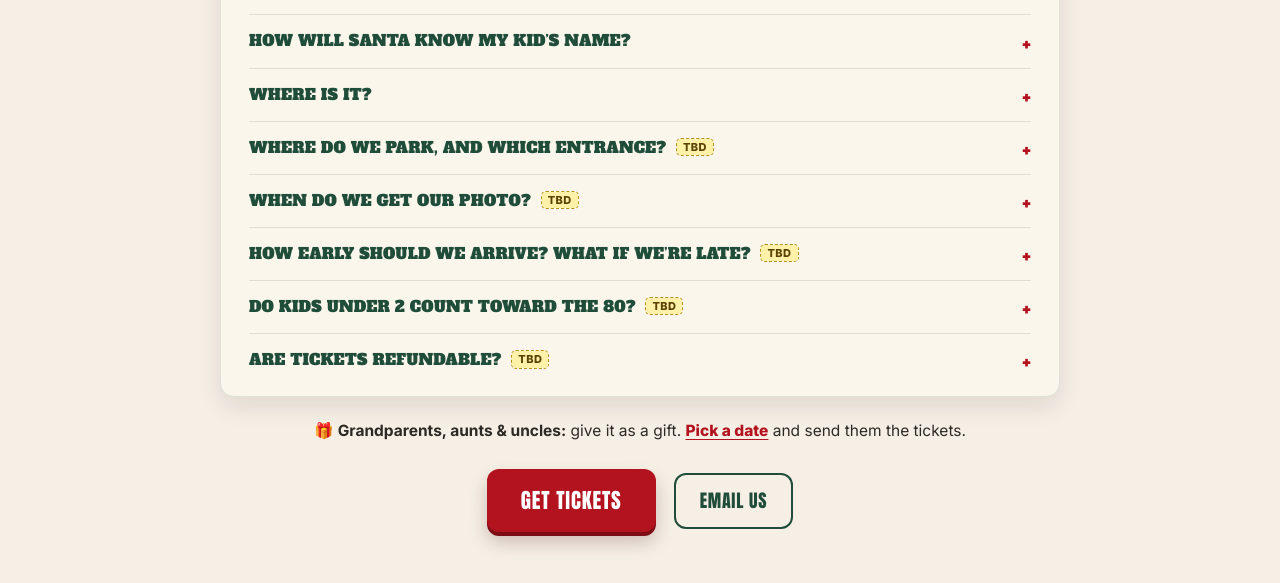
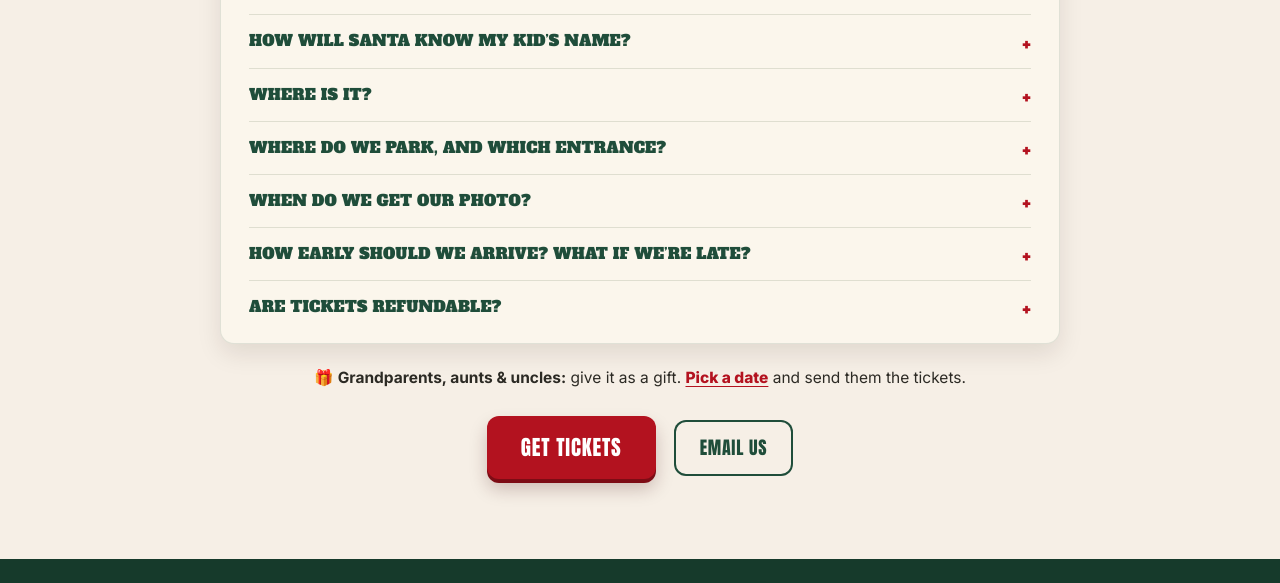
Before and after one commit to TheSgtPepper/brunchplz-events, a plain HTML site: page preview/santaplz-v2-04daf6fe02/index.html in a window 1280 px wide. Shown: the part 6220-6803 px from the top of the page. Drawn offline with Linux system fonts and the light colour scheme; a web font is replaced by a local one.

Commit message:
santaplz v3 preview: final FAQ copy, OG v3

```diff
--- a/preview/santaplz-v2-04daf6fe02/index.html
+++ b/preview/santaplz-v2-04daf6fe02/index.html
@@ -1,4 +1,4 @@
-<!doctype html><html lang="en"><head><meta charset="utf-8"><meta name="viewport" content="width=device-width,initial-scale=1"><meta name="robots" content="noindex,nofollow,noarchive"><title>PREVIEW: SANTA, PLEASE! v3</title><meta property="og:title" content="SANTA, PLEASE! Kids save Christmas in their PJs &amp; meet Santa"><meta property="og:description" content="Sundays Nov 29 – Dec 20 at Passenger &amp; Rail Co., Marion, OH. Cocoa, cookies, a sleigh bell and a family photo with Santa. $25 per person, under 2 free."><meta property="og:image" content="https://thesgtpepper.github.io/brunchplz-events/assets/santaplz/v2/og_santaplz_1200x630.jpg"><meta property="og:image:width" content="1200"><meta property="og:image:height" content="630"><style>body{margin:0;font-family:Georgia,serif;font-size:18px;letter-spacing:.03em;line-height:1.8;color:#333;background:#fff}
+<!doctype html><html lang="en"><head><meta charset="utf-8"><meta name="viewport" content="width=device-width,initial-scale=1"><meta name="robots" content="noindex,nofollow,noarchive"><title>PREVIEW: SANTA, PLEASE! v3</title><meta property="og:title" content="SANTA, PLEASE! Kids save Christmas in their PJs &amp; meet Santa"><meta property="og:description" content="Sundays Nov 29 – Dec 20 at Passenger &amp; Rail Co., Marion, OH. Cocoa, cookies, a sleigh bell and a family photo with Santa. $25 per person, under 2 free."><meta property="og:image" content="https://thesgtpepper.github.io/brunchplz-events/assets/santaplz/v2/og_santaplz_v3_1200x630.jpg"><meta property="og:image:width" content="1200"><meta property="og:image:height" content="630"><style>body{margin:0;font-family:Georgia,serif;font-size:18px;letter-spacing:.03em;line-height:1.8;color:#333;background:#fff}
 p{margin:0 0 1.2em} a{color:#06c;text-decoration:underline} h2{font-size:44px;letter-spacing:.1em} ul{padding-left:2em}
 .page-section{padding:66px 0}.content-wrapper{max-width:1200px;margin:0 auto;padding:0 4vw}</style><style>/* SANTA, PLEASE! — paste into Squarespace: Website > Website Tools > Custom CSS (works on every plan, including Basic).
    santaplz.com is a one-page site, and the code block brings its own nav bar and footer,
@@ -86,18 +86,6 @@ html { overflow-x: clip; }                       /* the block is full-bleed (100
 #sp .wrap { width: 100%; max-width: 1120px; margin: 0 auto; }
 #sp .section { padding: clamp(48px, 7vw, 80px) clamp(16px, 4vw, 40px); }
 #sp .section h2 { font-size: clamp(28px, 3.8vw, 42px); margin: 0 0 12px; line-height: 1; }
-#sp .tbd {
-  display: inline;
-  font-size: 11px;
-  font-weight: 700;
-  letter-spacing: .06em;
-  text-transform: uppercase;
-  background: none;
-  color: var(--muted);
-  border-radius: 0;
-  padding: 0;
-  vertical-align: baseline;
-}
 #sp .pill {
   display: inline-flex; align-items: center; justify-content: center;
   border: 0; cursor: pointer;
@@ -401,17 +389,6 @@ html { overflow-x: clip; }                       /* the block is full-bleed (100
 #sp .wc .bd { padding: 20px 22px 24px; }
 #sp .wc h3 { font-size: 19px; margin: 0 0 8px; }
 #sp .wc p { margin: 0; color: var(--muted); font-size: 15.5px; text-transform: none; letter-spacing: 0; font-family: Inter, system-ui, sans-serif; font-weight: 400; line-height: 1.55; }
-#sp .tbd-note {
-  margin: 22px 0 0;
-  padding: 0;
-  background: none;
-  border-radius: 0;
-  color: var(--muted);
-  font-size: 13px;
-  max-width: 680px;
-  line-height: 1.5;
-}
-#sp .tbd-note strong { font-weight: 700; color: var(--ink); }
 
 /* santa notes */
 #sp .notes { background: var(--sage-dark); color: var(--cream); scroll-margin-top: 80px; }
@@ -1098,11 +1075,9 @@ html { overflow-x: clip; }                       /* the block is full-bleed (100
   #sp .gift2 .pwyw .k { font-size:21px; }
 }
 
-/* r8: AI placeholder photos, gift line, FAQ TBD markers */
+/* r8: photo figure + gift line */
 #sp .giftline { margin:22px 0 0; font-size:15.5px; color:var(--ink); text-align:center; }
 #sp .giftline a { color:var(--clay) !important; font-weight:800; text-decoration:underline !important; text-underline-offset:3px; }
-#sp summary .tbd { font-family:Inter,system-ui,sans-serif; font-size:11px; letter-spacing:.04em; margin-left:6px; vertical-align:2px; }
-#sp .tbd { display:inline-block; background:#fff1a8; color:#5a4300; font-weight:800; padding:1px 6px; border-radius:4px; outline:1px dashed #b38f00; }
 @media (max-width:900px){ #sp .wh-grid { grid-template-columns:1fr; gap:16px; } #sp .ph-a { position:static; } }
 @media (max-width:760px){ #sp .ph-row { grid-template-columns:1fr; gap:14px; } #sp .giftline { font-size:14.5px; } }
 
@@ -1142,7 +1117,7 @@ html { overflow-x: clip; }                       /* the block is full-bleed (100
 #sp .h2x, #sp .reveal3 .big { text-transform:none !important; }
 #sp .h2x { margin:0; font-family:"Playfair Display", Georgia, serif; font-style:italic; font-weight:900; line-height:1.02; letter-spacing:-.01em; color:var(--sage-dark); font-size:clamp(36px,5.2vw,64px); }
 
-/* hero: invitation card with illustrated Santa medallion (placeholder for a real portrait) */
+/* hero: invitation card with illustrated Santa medallion */
 #sp .hero .tag .inv-k { margin:0 0 12px; font-family:"Alfa Slab One", Georgia, serif; font-size:11.5px; letter-spacing:.18em; text-transform:uppercase; color:var(--sage-dark); text-align:center; display:flex; align-items:center; gap:10px; }
 #sp .hero .tag .inv-k::before, #sp .hero .tag .inv-k::after { content:""; flex:1; height:1px; background:rgba(31,77,58,.35); }
 #sp .hero .tag .inv-top { display:flex; gap:16px; align-items:center; margin-bottom:12px; }
@@ -1284,7 +1259,6 @@ html { overflow-x: clip; }                       /* the block is full-bleed (100
       <div class="tag">
         <p class="inv-k">An invitation from the North Pole</p>
         <div class="inv-top">
-          <!-- ILLUSTRATION PLACEHOLDER: illu_santa_portrait (AI-generated vintage-print illustration). Swap for a real Santa portrait once photographed. -->
           <span class="medal"><img src="https://thesgtpepper.github.io/brunchplz-events/assets/santaplz/v2/illu_santa_portrait.webp" width="300" height="360" alt="Illustrated vintage portrait of Santa Claus" decoding="async"></span>
           <p class="hl">This Christmas, the kids save the day.</p>
         </div>
@@ -1395,11 +1369,10 @@ html { overflow-x: clip; }                       /* the block is full-bleed (100
         <details><summary>What should we wear?</summary><p>Pajamas are the vibe, but not required. Please, not the kind with the button-up booty flap. I’m looking at you.</p></details>
         <details><summary>How will Santa know my kid’s name?</summary><p>Checkout asks a few optional questions for each ticket: your child’s first name, something they’re proud of this year, and what they’re hoping for. Answers stay private, on Santa’s cheat sheet only.</p></details>
         <details><summary>Where is it?</summary><p>Passenger &amp; Rail Co., at the rear of Bucci’s Italian Scratch Kitchen in Marion, Ohio.</p></details>
-        <details class="tbd-q"><summary>Where do we park, and which entrance? <span class="tbd">TBD</span></summary><p><span class="tbd">[TBD: parking and which entrance to use]</span></p></details>
-        <details class="tbd-q"><summary>When do we get our photo? <span class="tbd">TBD</span></summary><p><span class="tbd">[TBD: photo format, how many, and how/when it is delivered]</span></p></details>
-        <details class="tbd-q"><summary>How early should we arrive? What if we’re late? <span class="tbd">TBD</span></summary><p><span class="tbd">[TBD: arrival time and late policy]</span></p></details>
-        <details class="tbd-q"><summary>Do kids under 2 count toward the 80? <span class="tbd">TBD</span></summary><p><span class="tbd">[TBD: whether lap infants count toward the 80-ticket cap]</span></p></details>
-        <details class="tbd-q"><summary>Are tickets refundable? <span class="tbd">TBD</span></summary><p><span class="tbd">[TBD: confirm refund / date-change policy]</span> All sales are final, but you can transfer your tickets to a friend. Just have them email <a href="mailto:hello@brunchplz.com">hello@brunchplz.com</a> with their children’s info.</p></details>
+        <details><summary>Where do we park, and which entrance?</summary><p>There’s plenty of parking on site. Come in the door at the back of the building, under the sign that says <b>PASSENGER &amp; RAIL Co.</b></p></details>
+        <details><summary>When do we get our photo?</summary><p>Your family photo with Santa is sent to you digitally.</p></details>
+        <details><summary>How early should we arrive? What if we’re late?</summary><p>Doors open at 3 PM for the 3 PM mission and at 5 PM for the 5 PM mission. Running late? That’s okay, come on in. You may just miss part of the show.</p></details>
+        <details><summary>Are tickets refundable?</summary><p>All sales are final, but tickets are transferable. Just have the new family email <a href="mailto:hello@brunchplz.com">hello@brunchplz.com</a> with their children’s info.</p></details>
       </div>
       <p class="giftline">🎁 <b>Grandparents, aunts &amp; uncles:</b> give it as a gift. <a href="#dates">Pick a date</a> and send them the tickets.</p>
       <div class="cta-row"><a class="pill go" href="#dates">Get tickets</a><a class="pill" href="mailto:hello@brunchplz.com?subject=SANTA%2C%20PLEASE!%20question">Email us</a></div>
```
Also changed, not shown: assets/santaplz/v2/og_santaplz_v3_1200x630.jpg (added).
